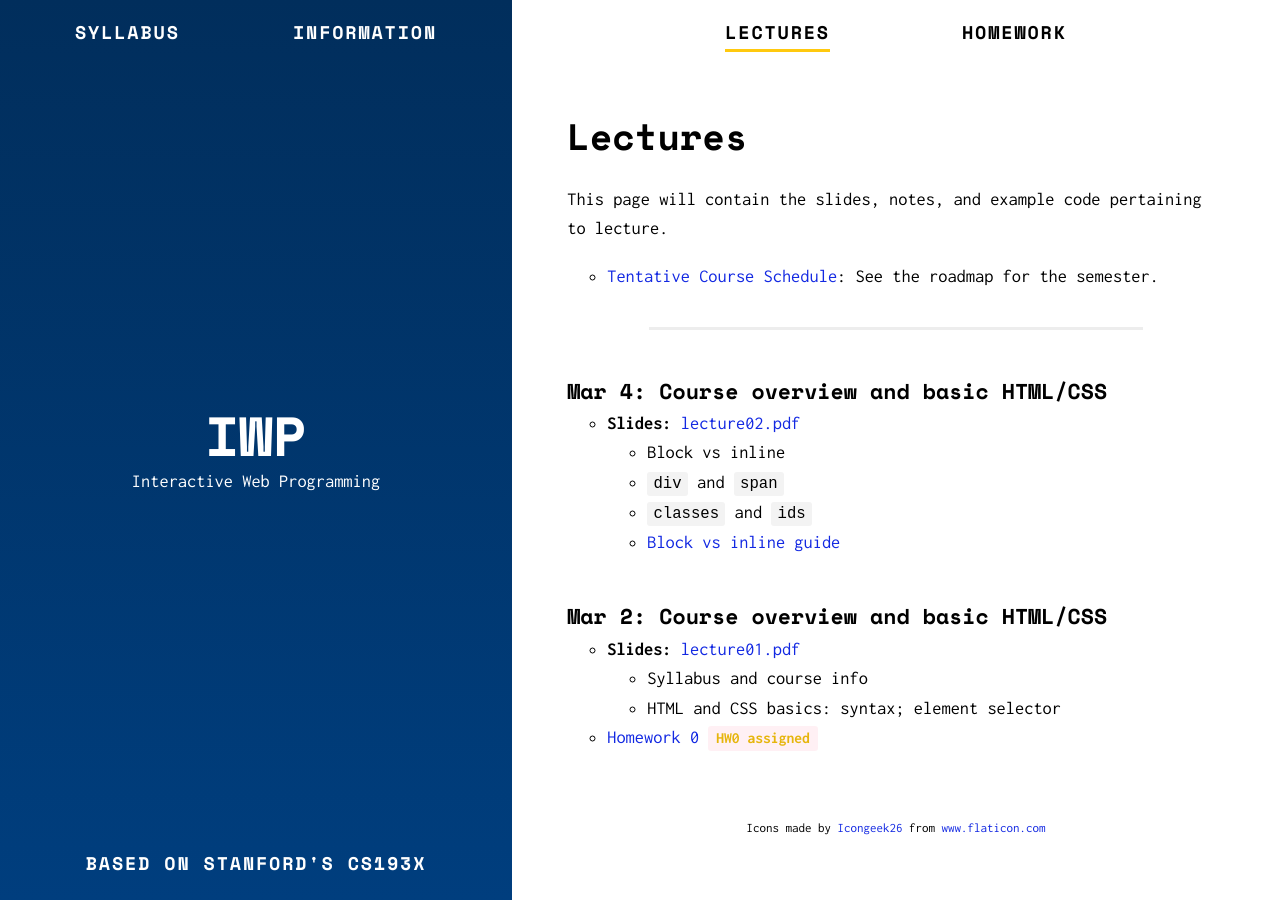
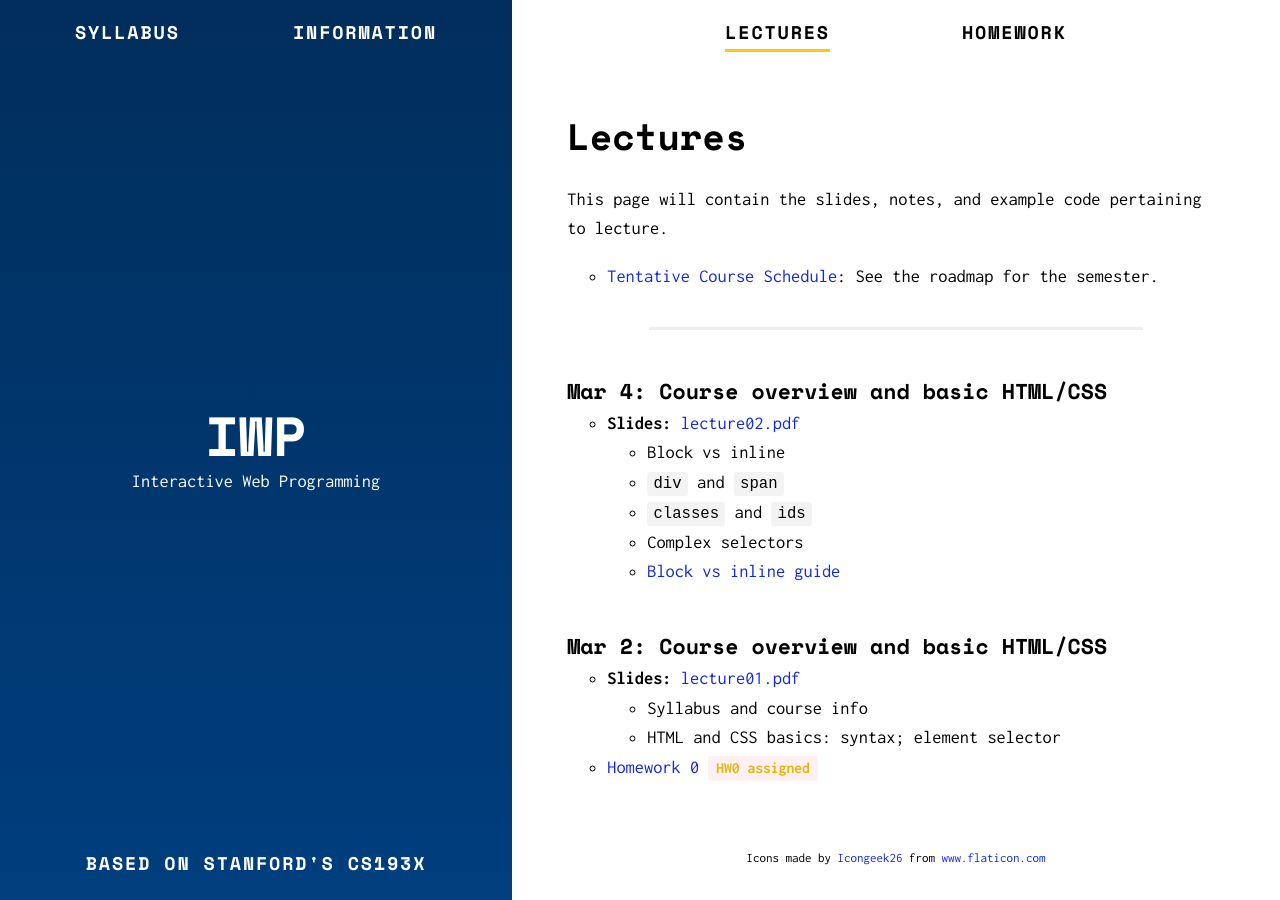
Before and after one commit to murilocamargos/iwp, a Jekyll site: the page built from lectures.md, in a window 1280 px wide. Built offline with Jekyll 4.4.1, drawn with Linux system fonts in a browser that asks for light colours.

Commit message:
Adiciona topico da aula 2

```diff
--- a/lectures.md
+++ b/lectures.md
@@ -16,6 +16,7 @@ This page will contain the slides, notes, and example code pertaining to lecture
   - Block vs inline
   - `div` and `span`
   - `classes` and `ids`
+  - Complex selectors
   - [Block vs inline guide](https://web.stanford.edu/class/archive/cs/cs193x/cs193x.1176/lectures/05/block-inline)
 
 ### Mar 2: Course overview and basic HTML/CSS
```
